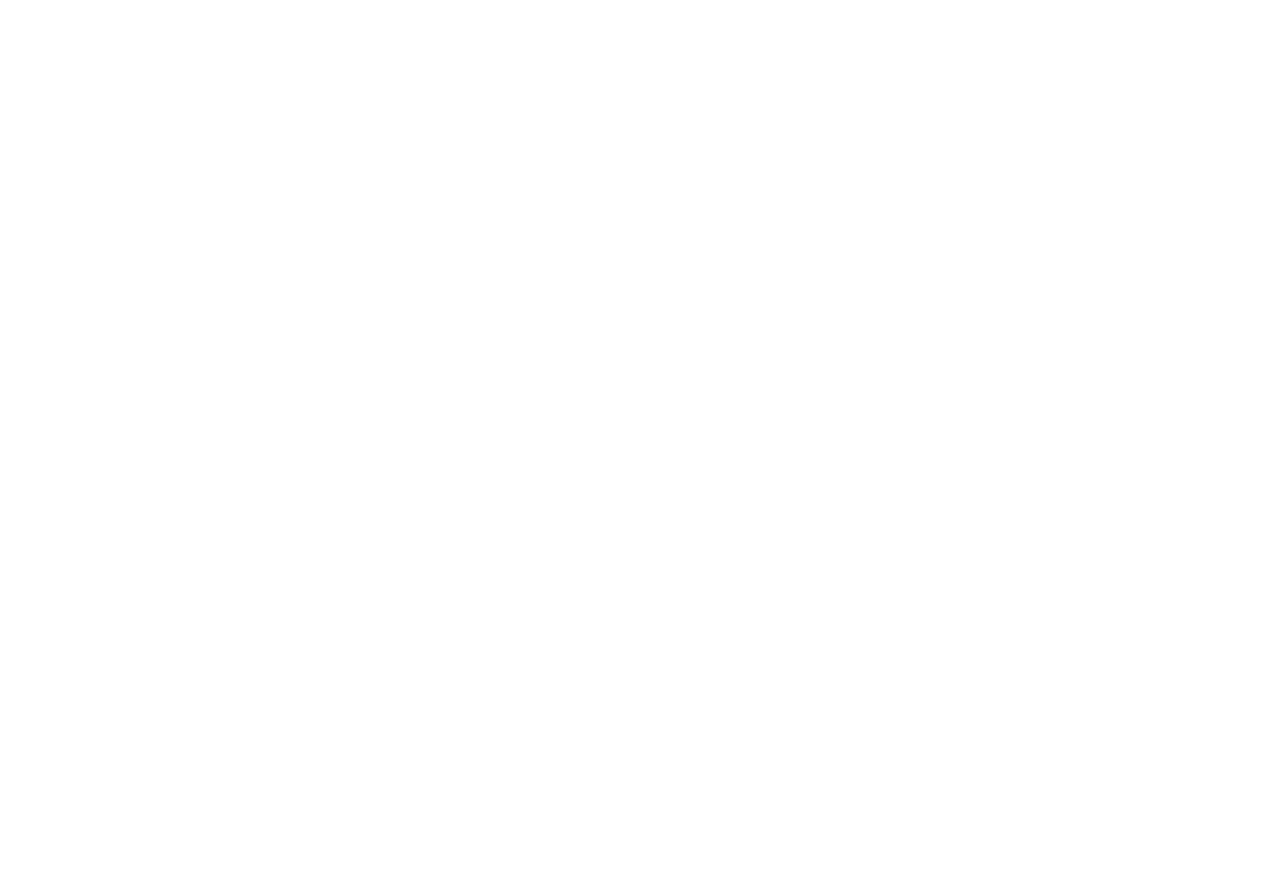
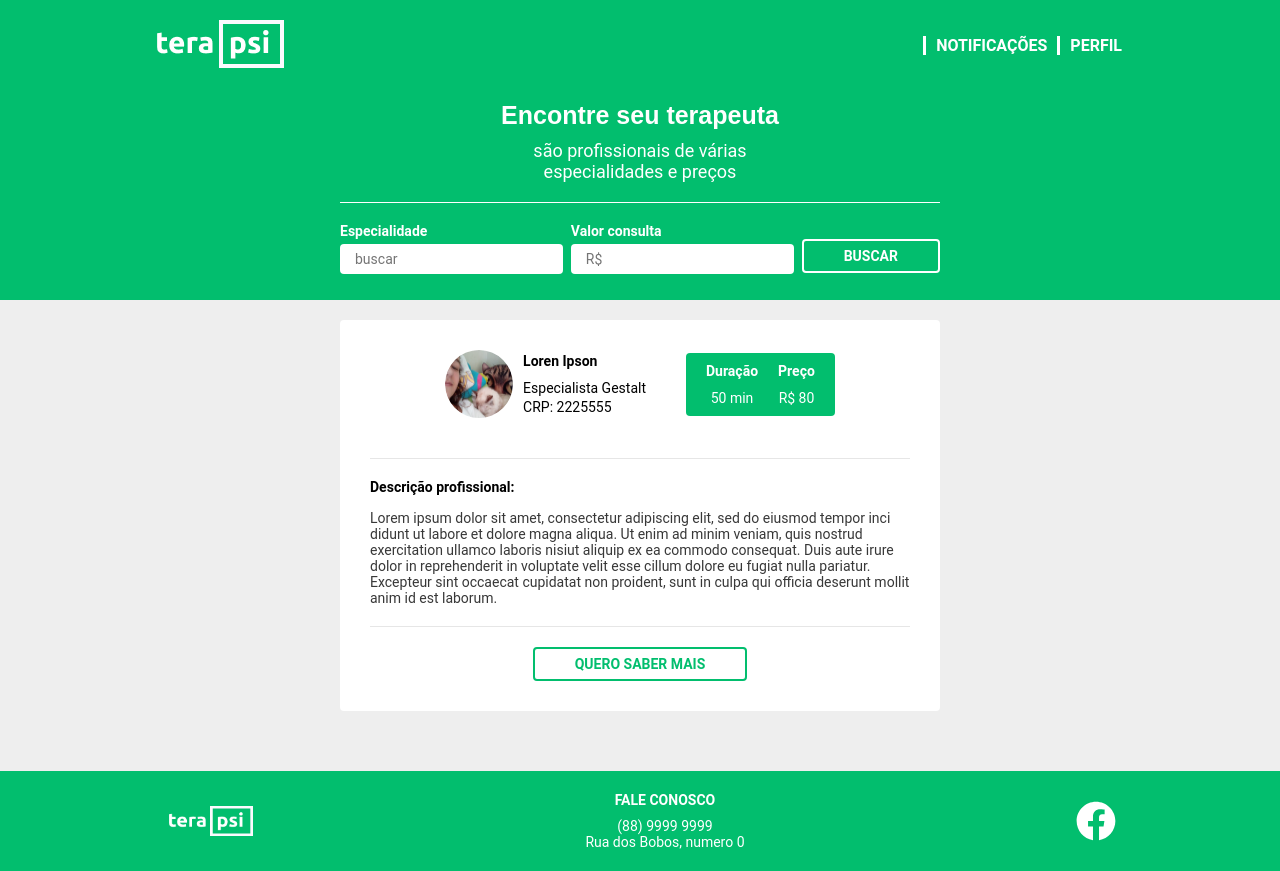
Before and after one commit to thalycomp/terapsi-front, a React (Create React App) app: page /querytherapist in a window 1280 px wide. Before the commit the page ends 800 px from the top, so only its background shows below. Built offline with nearby package versions, Linux system fonts and the light colour scheme; the HTML template or start-up script is replaced by a standard one.

Commit message:
estilizaçao da pag estatica querytherapist concluida

```diff
--- a/src/pages/QueryTherapist/index.js
+++ b/src/pages/QueryTherapist/index.js
@@ -1,9 +1,100 @@
 import React from 'react';
+import { Link } from 'react-router-dom';
 
-// import { Container } from './styles';
+import { Container,
+  Banner,
+  Header,
+  Nav,
+  BannerInterno,
+  TitleSubtitle,
+  Query,
+  Info,
+  HeaderInfo,
+  HgroupInfo,
+  CostDuration,
+  Description
+ } from './styles';
+
+ import Footer from '../../components/Footer';
+
+ import logo from '../../assets/logo.png';
+ import avatar from '../../assets/avatar.png';
+
 
 function QueryTherapist() {
-  return <div />;
+  return (
+    <Container>
+      <Banner>
+        <Header>
+              <Link to="/">
+                  <img src={logo} alt="terapsi" />
+              </Link>
+              <Nav>
+                  <Link to="/logon">
+                      <strong>Notificações</strong>
+                  </Link>
+                  <Link to="/login">
+                      <strong>Perfil</strong>
+                  </Link>
+              </Nav>
+        </Header>
+        <BannerInterno>
+          <TitleSubtitle>
+              <h1>
+                Encontre seu terapeuta
+              </h1>
+              <p>
+                são profissionais de várias especialidades e preços
+              </p>
+          </TitleSubtitle>
+          <Query>
+              <div>
+                <strong>Especialidade</strong>
+                <input placeholder="buscar"></input>
+              </div>
+              <div>
+                <strong>Valor consulta</strong>
+                <input placeholder="R$"></input>
+              </div>
+              <button>Buscar</button>
+          </Query>
+        </BannerInterno>
+      </Banner>
+      <Info>
+        <HeaderInfo>
+            <HgroupInfo>
+              <img src={avatar} alt="avatar-terapeuta" />
+              <div>
+                <strong>Loren Ipson</strong>
+                <span>Especialista Gestalt</span>
+                <span>CRP: 2225555</span>
+              </div>
+              <CostDuration>
+                <div>
+                  <strong>Duração</strong>
+                  <span>50 min</span>
+                </div>
+                <div>
+                  <strong>Preço</strong>
+                  <span>R$ 80</span>
+                </div>
+              </CostDuration>
+            </HgroupInfo>
+        </HeaderInfo>
+        <Description>
+          <strong>Descrição profissional: </strong>
+          <p>Lorem ipsum dolor sit amet, consectetur adipiscing elit, sed do eiusmod tempor inci
+          didunt ut labore et dolore magna aliqua. Ut enim ad minim veniam, quis nostrud
+          exercitation ullamco laboris nisiut aliquip ex ea commodo consequat. Duis aute irure
+          dolor in reprehenderit in voluptate velit esse cillum dolore eu fugiat nulla pariatur.
+          Excepteur sint occaecat cupidatat non proident, sunt in culpa qui officia deserunt
+          mollit anim id est laborum.</p>
+        </Description>
+        <button>Quero saber mais</button>
+      </Info>
+      <Footer/>
+    </Container>
+    );
 }
 
 export default QueryTherapist;
--- /dev/null
+++ b/src/pages/QueryTherapist/styles.js
@@ -0,0 +1,267 @@
+import styled from 'styled-components';
+
+export const Container = styled.div`
+  display: flex;
+  flex-direction: column;
+  justify-content: space-between;
+  background-color: #eee;
+`;
+
+export const Banner = styled.div`
+  background-color: var(--verde);
+  height: 300px;
+  margin-bottom: 20px;
+`;
+
+export const Header = styled.header`
+  max-width: 1024px;
+  padding-left: 20px;
+  padding-right: 20px;
+  margin: 0 auto;
+  padding-top: 20px;
+
+  display: flex;
+  justify-content: space-between;
+  align-items: center;
+`;
+
+export const Nav = styled.nav`
+  strong {
+    padding-left: 10px;
+    padding-right: 10px;
+    padding-top: 5px;
+    text-transform: uppercase;
+  }
+  > a {
+    text-decoration: none;
+    color: #fff;
+    font-size: 16px;
+    border-left: 3px solid #fff;
+  }
+`;
+
+export const BannerInterno = styled.section`
+  display: flex;
+  flex-direction: column;
+  justify-content: center;
+  align-items: center;
+  margin-top: 30px;
+`;
+
+export const TitleSubtitle = styled.article`
+  @import url('https://fonts.googleapis.com/css2?family=Ubuntu:wght@500;700&display=swap');
+  max-width: 400px;
+  padding-left: 20px;
+  padding-right: 20px;
+  color: #fff;
+  text-align: center;
+  > h1 {
+    font-size: 25px;
+    font-family: 'Ubuntu', sans-serif;
+  }
+  > p {
+    font-size: 18px;
+    max-width: 300px;
+    margin-top: 10px;
+  }
+`;
+
+export const Query = styled.section`
+  width: 100%;
+  border-top: 1px solid #fff;
+  padding-top: 20px;
+  margin-top: 20px;
+  max-width: 600px;
+  display: flex;
+  align-items: center;
+  justify-content: space-between;
+  color: #fff;
+  div {
+    display: flex;
+    flex-direction: column;
+    > strong {
+      margin-bottom: 5px;
+    }
+  }
+  input {
+    border: 0;
+    border-radius: 4px;
+    height: 30px;
+    padding: 0 15px;
+    color: #fff;
+  }
+  button {
+    height: 20px;
+    background: none;
+    font-weight: bold;
+    color: #fff;
+    font-size: 14px;
+    text-transform: uppercase;
+    border: 2px solid #fff;
+    border-radius: 4px;
+    padding: 15px 40px;
+    display: flex;
+    align-items: center;
+    justify-content: center;
+    margin-top: 14px;
+  }
+`;
+
+export const Info = styled.article`
+  margin: 0 auto;
+  width: 600px;
+  padding: 30px;
+  background-color: #fff;
+  border-radius: 4px;
+
+  display: flex;
+  flex-direction: column;
+  align-items: center;
+  justify-content: center;
+
+  > button {
+    height: 20px;
+    background: none;
+    font-weight: bold;
+    color: var(--verde);
+    font-size: 14px;
+    text-transform: uppercase;
+    border: 2px solid var(--verde);
+    border-radius: 4px;
+    padding: 15px 40px;
+    display: flex;
+    align-items: center;
+    justify-content: center;
+    margin-top: 20px;
+  }
+
+`;
+
+export const HgroupInfo = styled.hgroup`
+  margin-bottom: 20px;
+  display: flex;
+  align-items: center;
+  div {
+    display: flex;
+    flex-direction: column;
+    margin-left: 10px;
+    > span {
+      margin-top: 3px;
+    }
+    > strong {
+      margin-bottom: 8px;
+    }
+  }
+
+  img {
+    width: 68px;
+    height: 68px;
+    border-radius: 50%;
+  }
+`;
+
+export const CostDuration = styled.aside`
+  color: #fff;
+  display: flex;
+  align-items: center;
+  justify-content: center;
+  margin-left: 40px;
+  padding: 10px;
+  border-radius: 4px;
+  background-color: var(--verde);
+  div {
+    display: flex;
+    align-items: center;
+    justify-content: center;
+    padding-right: 10px;
+  }
+`;
+
+
+export const HeaderInfo = styled.header`
+  hr {
+    color: #eee;
+  }
+`;
+
+export const Description = styled.article`
+  margin-top: 20px;
+  border-top: 1px solid #e6e6e6;
+  border-bottom: 1px solid #e6e6e6;
+  padding-top: 20px;
+  padding-bottom: 20px;
+
+  p {
+    margin-top: 15px;
+    color: #383838;
+  }
+`;
+
+
+/*
+export const ConteinerAbout = styled.div`
+`;
+
+export const About = styled.section`
+  display: flex;
+  flex-direction: column;
+  justify-content: center;
+  align-items: center;
+  h1 {
+    color: var(--verde);
+    margin-top: 30px;
+    text-align: center;
+  }
+  button {
+    background-color: var(--verde);
+    text-align: center;
+    text-transform: uppercase;
+    border: none;
+    color: #fff;
+    border-radius: 4px;
+    overflow: hidden;
+    margin-top: 8px;
+    padding: 10px 10px;
+    font-weight: bold;
+  }
+`;
+
+export const Users = styled.section`
+  display: flex;
+  margin-top: 20px;
+  flex-direction: row;
+  justify-content: space-between;
+  margin-bottom: 40px;
+`;
+
+
+export const Psi = styled.article`
+  margin-left: 20px;
+  h2 {
+    margin: 20px;
+    color: var(--verde);
+    text-align: center;
+    border: 2px solid var(--verde);
+  }
+  ul {
+    margin-top: 20px;
+    list-style: none;
+    li {
+      display: block;
+    }
+  }
+`;
+
+export const List = styled.ul`
+  list-style: none;
+  display: flex;
+  flex-direction: column;
+  justify-content: center;
+  align-items: center;
+
+  li {
+    padding-top: 10px;
+  }
+`;
+
+*/
--- a/src/routes.js
+++ b/src/routes.js
@@ -4,6 +4,7 @@
 import Main from '../src/pages/Main';
 import Login from '../src/pages/Login';
 import Logon from '../src/pages/Logon';
+import QueryTherapist from '../src/pages/QueryTherapist';
 
 import EditProfile from '../src/pages/EditProfile';
 
@@ -15,6 +16,7 @@
         <Route path="/login" component={Login} />
         <Route path="/logon" component={Logon} />
         <Route path="/edit" component={EditProfile} />
+        <Route path="/querytherapist" component={QueryTherapist} />
       </Switch>
     </BrowserRouter>
   );
```
Also changed, not shown: src/assets/avatar.png (added).
